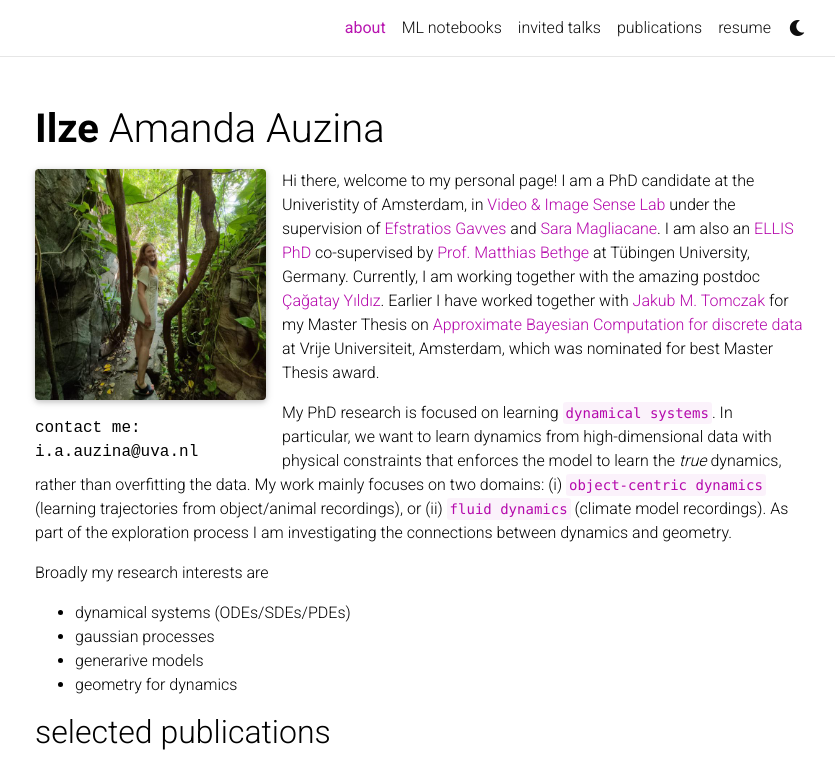
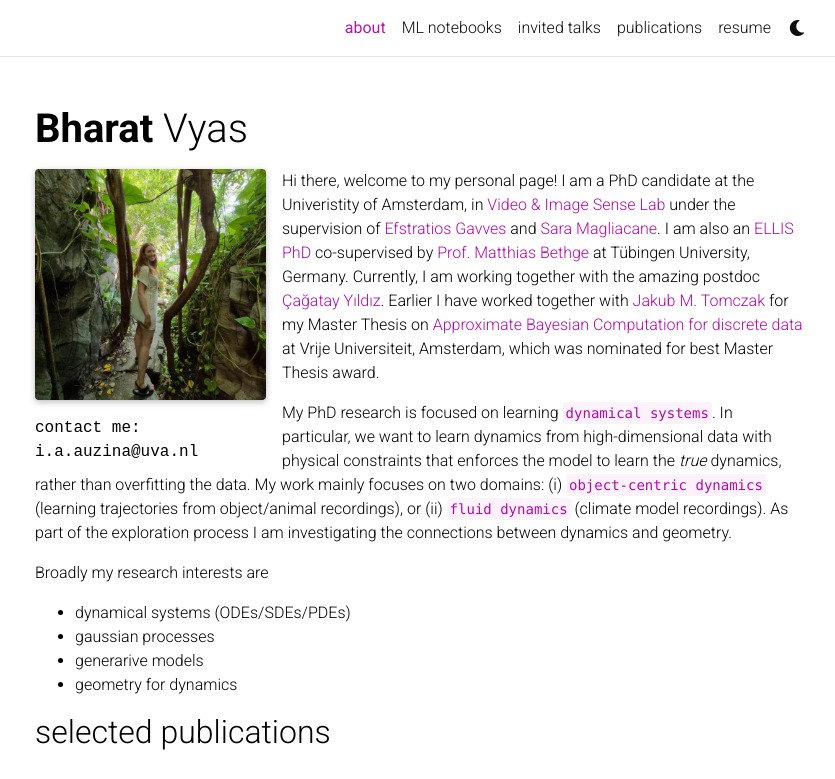
Before and after one commit to VYASB/vyasb.github.io, a Jekyll site: the page built from _pages/about.md, in a window 1280 px wide and 1069 px high, cut to the strip 0-779 px from the top of the window. Shown: the whole strip, without its empty margins (220-1055 px from the left). Built offline with Jekyll 4.4.1, drawn with Linux system fonts in a browser that asks for light colours; comment, search, counter and statistics services are not loaded; a style sheet for code colours, icons or effects is not loaded; some of the changed text lies outside the part shown.

Commit message:
Update _config.yml

```diff
--- a/_config.yml
+++ b/_config.yml
@@ -3,10 +3,10 @@
 # -----------------------------------------------------------------------------
 
 title: blank # the website title (if blank, full name will be used instead)
-first_name: Ilze
-middle_name: Amanda
-last_name: Auzina
-email: i.a.auzina@uva.nl
+first_name: Bharat
+middle_name:
+last_name: Vyas
+email: vyasb@tcd.ie
 description: > # the ">" symbol means to ignore newlines until "footer_text:"
   A whitespace theme for academics. Based on [*folio](https://github.com/bogoli/-folio) design.
 footer_text: >
@@ -18,7 +18,7 @@
 lang: en # the language of your site (for example: en, fr, cn, ru, etc.)
 icon: tree.png  # the emoji used as the favicon (alternatively, provide image name in /assets/img/)
 
-url: https://ilzeamandaa.github.io # the base hostname & protocol for your site
+url: https://vyasb.github.io # the base hostname & protocol for your site
 baseurl:  # the subpath of your site, e.g. /blog/
 last_updated: false # set to true if you want to display last updated in the footer
 impressum_path:  # set to path to include impressum link in the footer, use the same path as permalink in a page, helps to conform with EU GDPR
```
